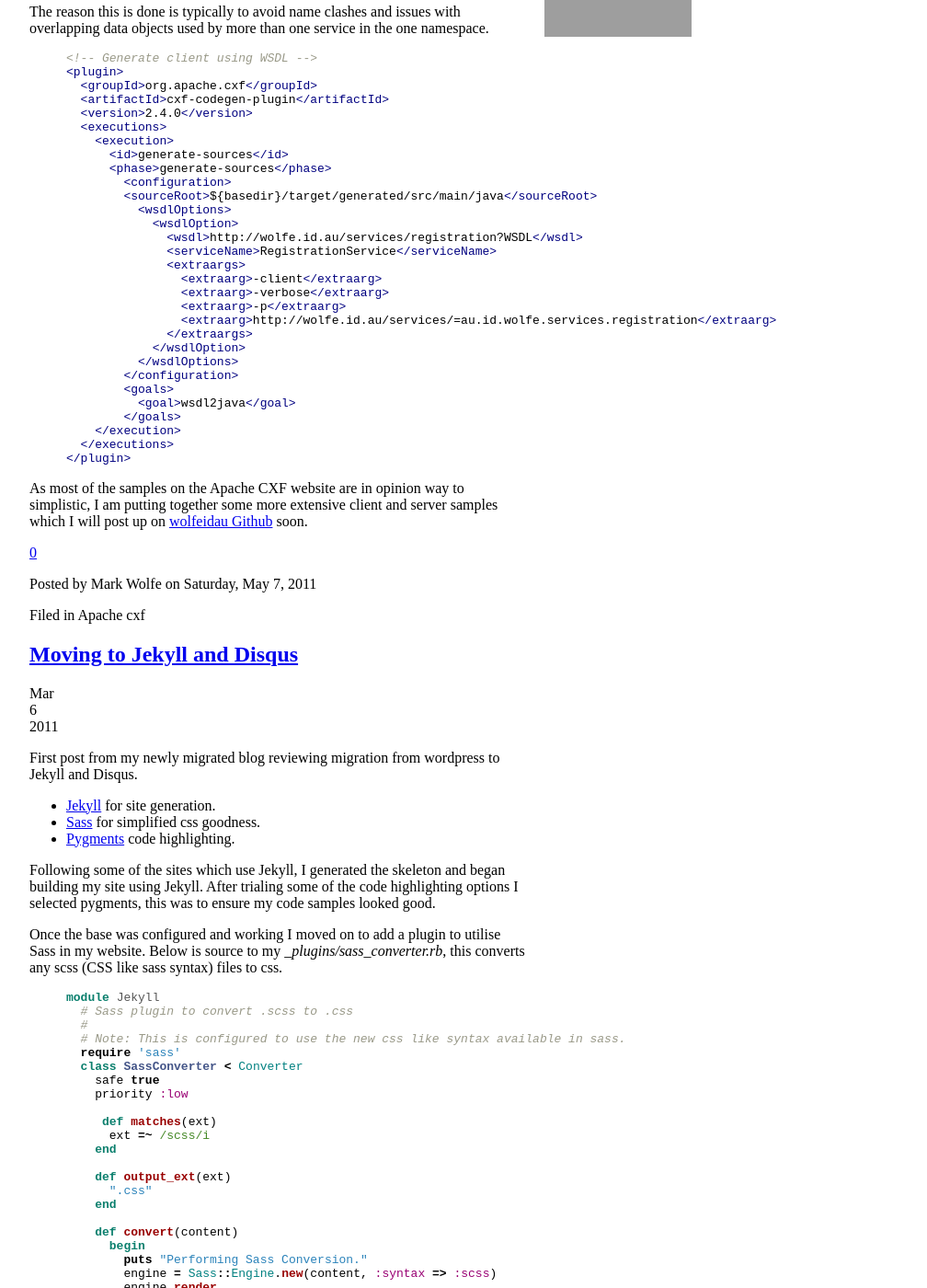
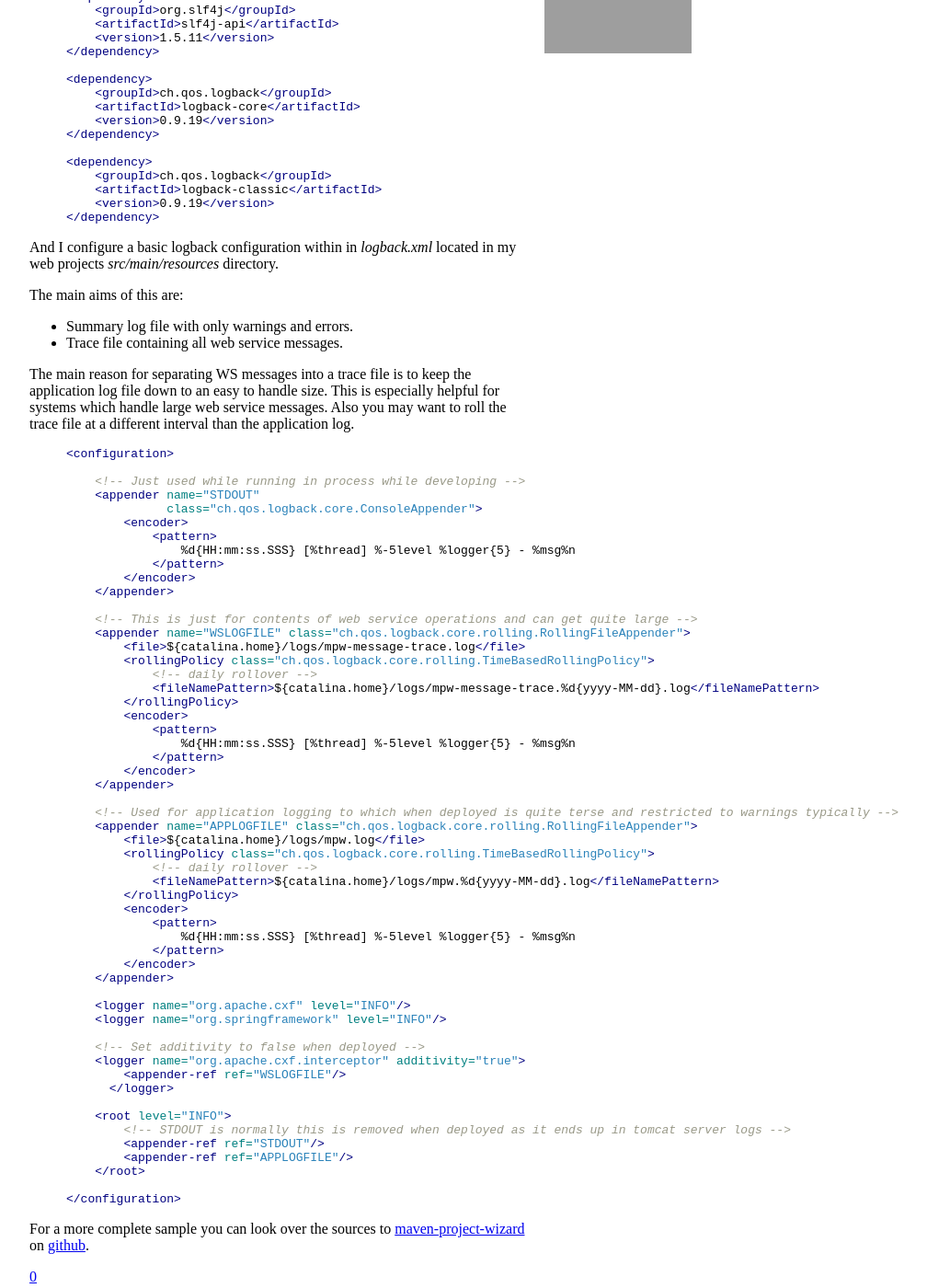
Before and after one commit to wolfeidau/wolfeidau_site, a Jekyll site: the page built from index.html, in a window 1280 px wide and 1400 px high, scrolled down 772 px. Shown: the whole window at 92% size, without its empty margins (218-1226 px from the left). Built offline with Jekyll 4.4.1, drawn with Linux system fonts in a browser that asks for light colours; some web fonts are replaced; the list of posts is cut into pages by our own code; comment, search, counter and statistics services are not loaded; some of the changed text lies outside the part shown; grey boxes are pictures that could not be loaded.

Commit message:
New post and a correction.

```diff
--- /dev/null
+++ b/_posts/2011-05-20-apache-cxf-logging.md
@@ -0,0 +1,115 @@
+---
+layout:   post
+title:    Apache CXF Logging Configuration
+category: Apache CXF, Logging
+---
+
+Configuring logging in [Apache CXF](http://cxf.apache.org) can be confusing at first, in my view this is further compounded by Apache Tomcat's logging architecture.
+
+When I want to set up logging in a Apache CXF application my basic configuration is:
+
+In addition to this is required configuration at the operating system level to roll, compress and archive these log file.
+
+In my cxf based projects the first step is to use the [logging configuration available in 2.2.8 or later](http://cxf.apache.org/docs/debugging-and-logging.html#DebuggingandLogging-UsingSLF4JInsteadofjava.util.logging%28since2.2.8%29). This enables you to configure your logger of choice for the entire CXF stack. Needless to say I really like this feature as I am not a big fan of java.util.logging as it's configuration is not very intuitive.
+
+First step is to change all logging in CXF to my logging stack of choice which is [sl4j](http://www.slf4j.org/) and [logback](http://logback.qos.ch/). As per the CXF documentation I added a file named _org.apache.cxf.Logger_ in my maven web application project located at _src/main/resources/META-INF/cxf_. This file contained just the following string.
+{% highlight text %}
+org.apache.cxf.common.logging.Slf4jLogger
+{% endhighlight %}
+
+I also add the following dependencies to my maven projects _pom.xml_.
+
+{% highlight xml %}
+<!-- This is to override spring's dependence on apache commons logging -->
+<dependency>
+    <groupId>org.slf4j</groupId>
+    <artifactId>jcl-over-slf4j</artifactId>
+    <version>1.5.11</version>
+</dependency>
+
+<dependency>
+    <groupId>org.slf4j</groupId>
+    <artifactId>slf4j-api</artifactId>
+    <version>1.5.11</version>
+</dependency>
+
+<dependency>
+    <groupId>ch.qos.logback</groupId>
+    <artifactId>logback-core</artifactId>
+    <version>0.9.19</version>
+</dependency>
+
+<dependency>
+    <groupId>ch.qos.logback</groupId>
+    <artifactId>logback-classic</artifactId>
+    <version>0.9.19</version>
+</dependency>
+{% endhighlight %}
+
+And I configure a basic logback configuration within in _logback.xml_ located in my web projects _src/main/resources_ directory.
+
+The main aims of this are:
+* Summary log file with only warnings and errors.
+* Trace file containing all web service messages.
+
+The main reason for separating WS messages into a trace file is to keep the application log file down to an easy to handle size. This is especially helpful for systems which handle large web service messages. Also you may want to roll the trace file at a different interval than the application log.
+
+{% highlight xml %}
+<configuration>
+
+    <!-- Just used while running in process while developing -->
+    <appender name="STDOUT"
+              class="ch.qos.logback.core.ConsoleAppender">
+        <encoder>
+            <pattern>
+                %d{HH:mm:ss.SSS} [%thread] %-5level %logger{5} - %msg%n
+            </pattern>
+        </encoder>
+    </appender>
+
+    <!-- This is just for contents of web service operations and can get quite large -->
+    <appender name="WSLOGFILE" class="ch.qos.logback.core.rolling.RollingFileAppender">
+        <file>${catalina.home}/logs/mpw-message-trace.log</file>
+        <rollingPolicy class="ch.qos.logback.core.rolling.TimeBasedRollingPolicy">
+            <!-- daily rollover -->
+            <fileNamePattern>${catalina.home}/logs/mpw-message-trace.%d{yyyy-MM-dd}.log</fileNamePattern>
+        </rollingPolicy>
+        <encoder>
+            <pattern>
+                %d{HH:mm:ss.SSS} [%thread] %-5level %logger{5} - %msg%n
+            </pattern>
+        </encoder>
+    </appender>
+
+    <!-- Used for application logging to which when deployed is quite terse and restricted to warnings typically -->
+    <appender name="APPLOGFILE" class="ch.qos.logback.core.rolling.RollingFileAppender">
+        <file>${catalina.home}/logs/mpw.log</file>
+        <rollingPolicy class="ch.qos.logback.core.rolling.TimeBasedRollingPolicy">
+            <!-- daily rollover -->
+            <fileNamePattern>${catalina.home}/logs/mpw.%d{yyyy-MM-dd}.log</fileNamePattern>
+        </rollingPolicy>
+        <encoder>
+            <pattern>
+                %d{HH:mm:ss.SSS} [%thread] %-5level %logger{5} - %msg%n
+            </pattern>
+        </encoder>
+    </appender>
+
+    <logger name="org.apache.cxf" level="INFO"/>
+    <logger name="org.springframework" level="INFO"/>
+
+    <!-- Set additivity to false when deployed -->
+    <logger name="org.apache.cxf.interceptor" additivity="true">
+        <appender-ref ref="WSLOGFILE"/>
+      </logger>
+
+    <root level="INFO">
+        <!-- STDOUT is normally this is removed when deployed as it ends up in tomcat server logs -->
+        <appender-ref ref="STDOUT"/>
+        <appender-ref ref="APPLOGFILE"/>
+    </root>
+
+</configuration>
+{% endhighlight %}
+
+For a more complete sample you can look over the sources to [maven-project-wizard](https://github.com/wolfeidau/mvn-project-wizard/) on [github](http://github.com).
```
Also changed, not shown: _posts/2011-03-06-moving-to-jekyll-and-disqus.md (+1 -0 lines).
